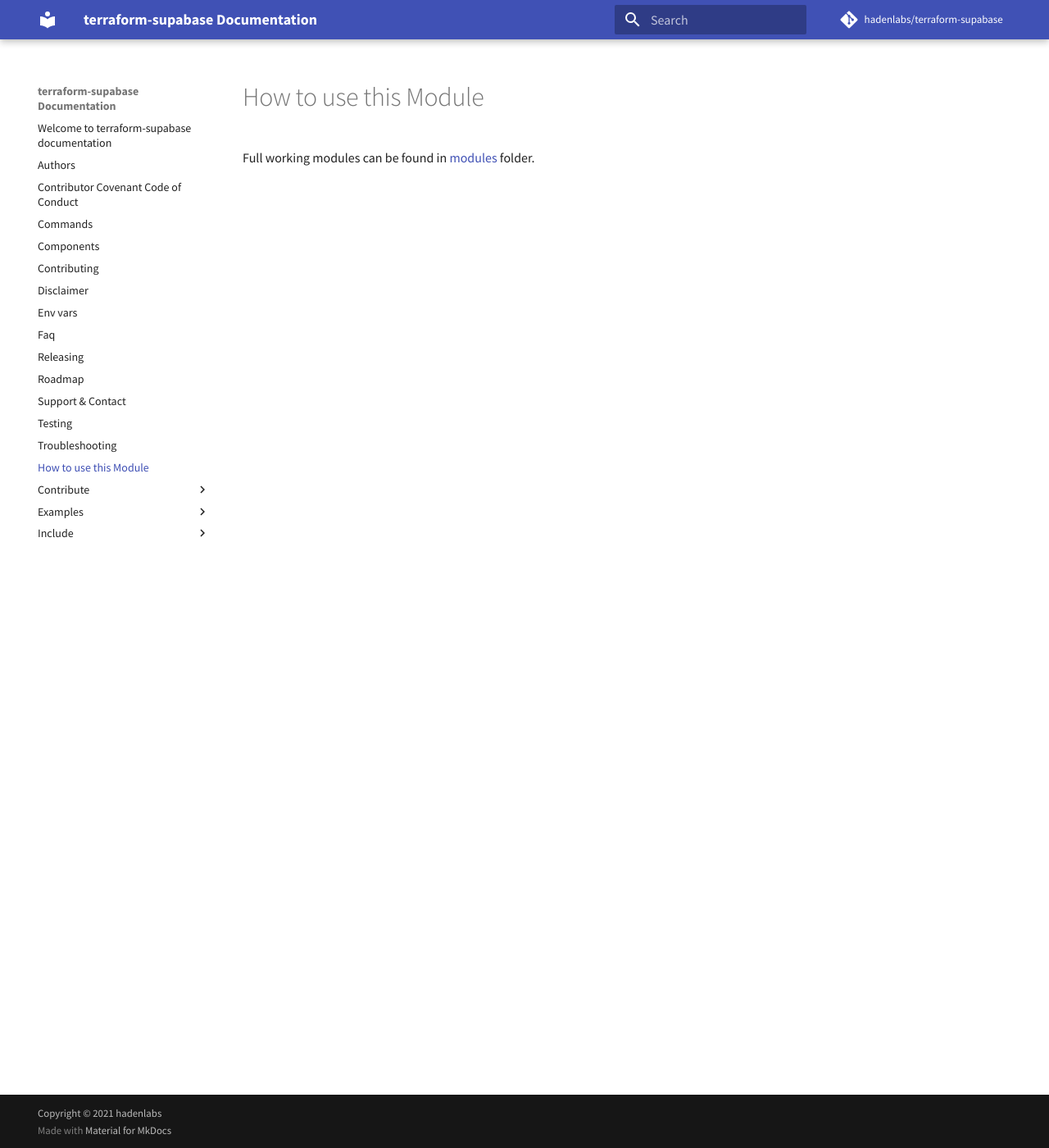
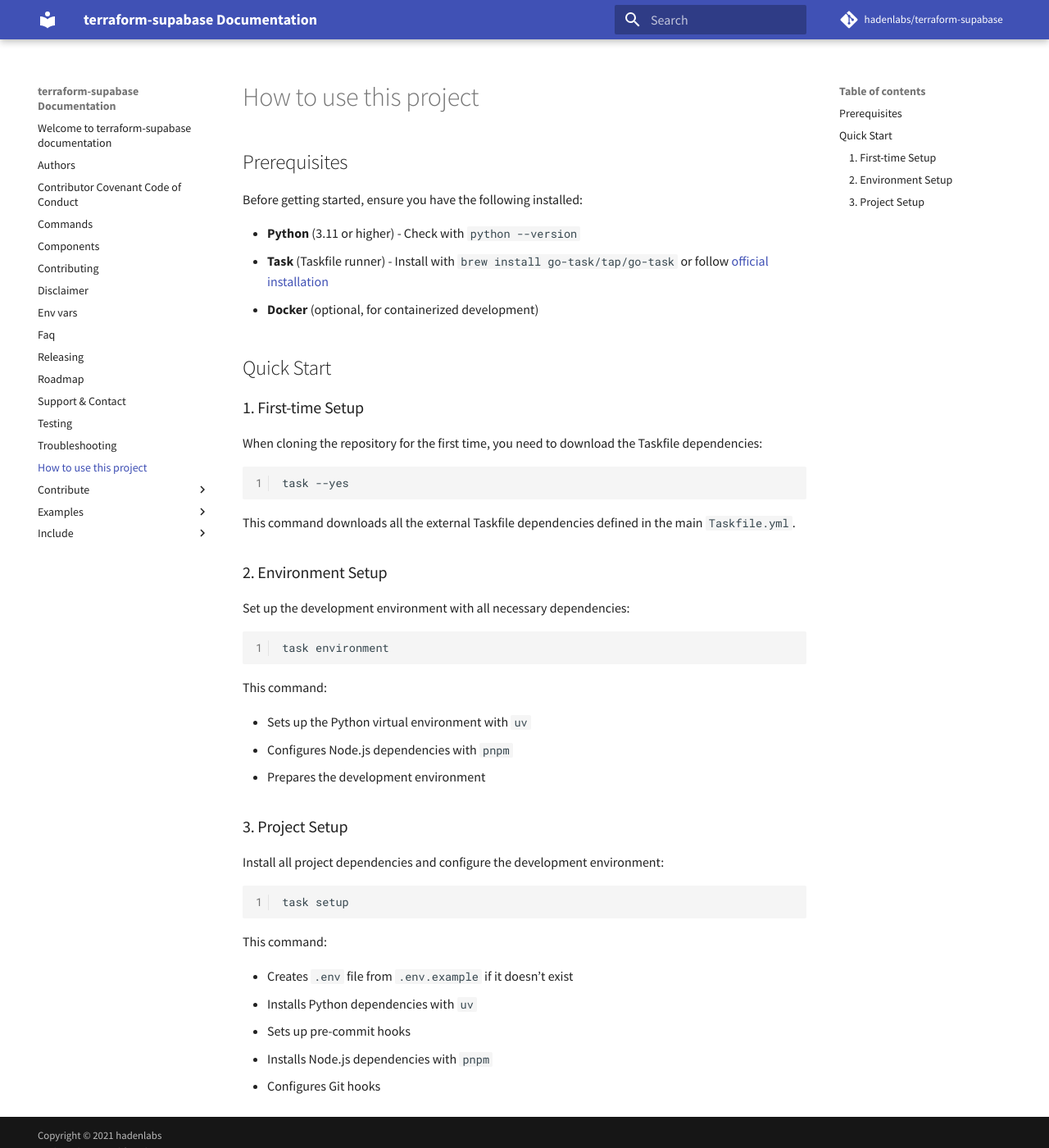
Before and after one commit to hadenlabs/terraform-supabase, an MkDocs documentation site: the page built from docs/usage.md, in a window 1280 px wide and 1400 px high. Shown: the whole window at 82% size. Built offline with MkDocs 1.6.1 and Material for MkDocs 9.7.7, drawn with Linux system fonts in a browser that asks for light colours; comment, search, counter and statistics services are not loaded.

Commit message:
docs 📚 (core): HAD-6 implement usage project
Signed-off-by: Luis Mayta <luis@hadenlabs.com>

````diff
--- a/docs/usage.md
+++ b/docs/usage.md
@@ -1,3 +1,51 @@
-# How to use this Module
+# How to use this project
 
-Full working modules can be found in [modules](/modules) folder.
+## Prerequisites
+
+Before getting started, ensure you have the following installed:
+
+- **Python** (3.11 or higher) - Check with `python --version`
+- **Task** (Taskfile runner) - Install with `brew install go-task/tap/go-task` or follow [official installation](https://taskfile.dev/installation/)
+- **Docker** (optional, for containerized development)
+
+## Quick Start
+
+### 1. First-time Setup
+
+When cloning the repository for the first time, you need to download the Taskfile dependencies:
+
+```bash
+task --yes
+```
+
+This command downloads all the external Taskfile dependencies defined in the main `Taskfile.yml`.
+
+### 2. Environment Setup
+
+Set up the development environment with all necessary dependencies:
+
+```bash
+task environment
+```
+
+This command:
+
+- Sets up the Python virtual environment with `uv`
+- Configures Node.js dependencies with `pnpm`
+- Prepares the development environment
+
+### 3. Project Setup
+
+Install all project dependencies and configure the development environment:
+
+```bash
+task setup
+```
+
+This command:
+
+- Creates `.env` file from `.env.example` if it doesn't exist
+- Installs Python dependencies with `uv`
+- Sets up pre-commit hooks
+- Installs Node.js dependencies with `pnpm`
+- Configures Git hooks
````
